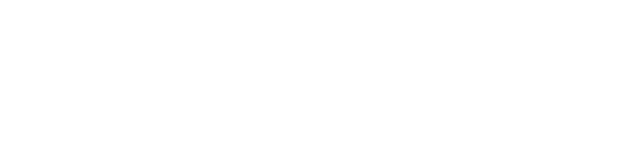
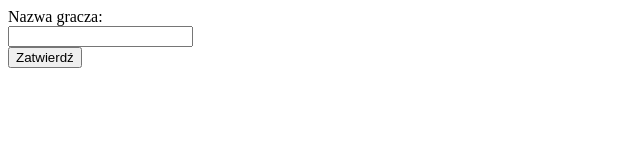
Before and after one commit to Dawmal23/bingo, a plain HTML site: page login.html in a window 1280 px wide. Shown: the whole page, without its empty margins (0-640 px from the left). Drawn offline with Linux system fonts and the light colour scheme.

Commit message:
drobne zmiany

```diff
--- a/login.html
+++ b/login.html
@@ -3,9 +3,14 @@
 <head>
     <meta charset="UTF-8">
     <meta name="viewport" content="width=device-width, initial-scale=1.0">
-    <title>Bingo</title>
+    <title>Bingo - logowanie</title>
+    <link rel="stylesheet" href="style.css">
 </head>
 <body>
-
+    <form action="gra.html" method="get" >
+        <label id="login">Nazwa gracza:</label></br>
+        <input type="text" name="login" required></br>
+        <button id="przycisk" type="submit">Zatwierdź</button>
+    </form>
 </body>
 </html>
```
